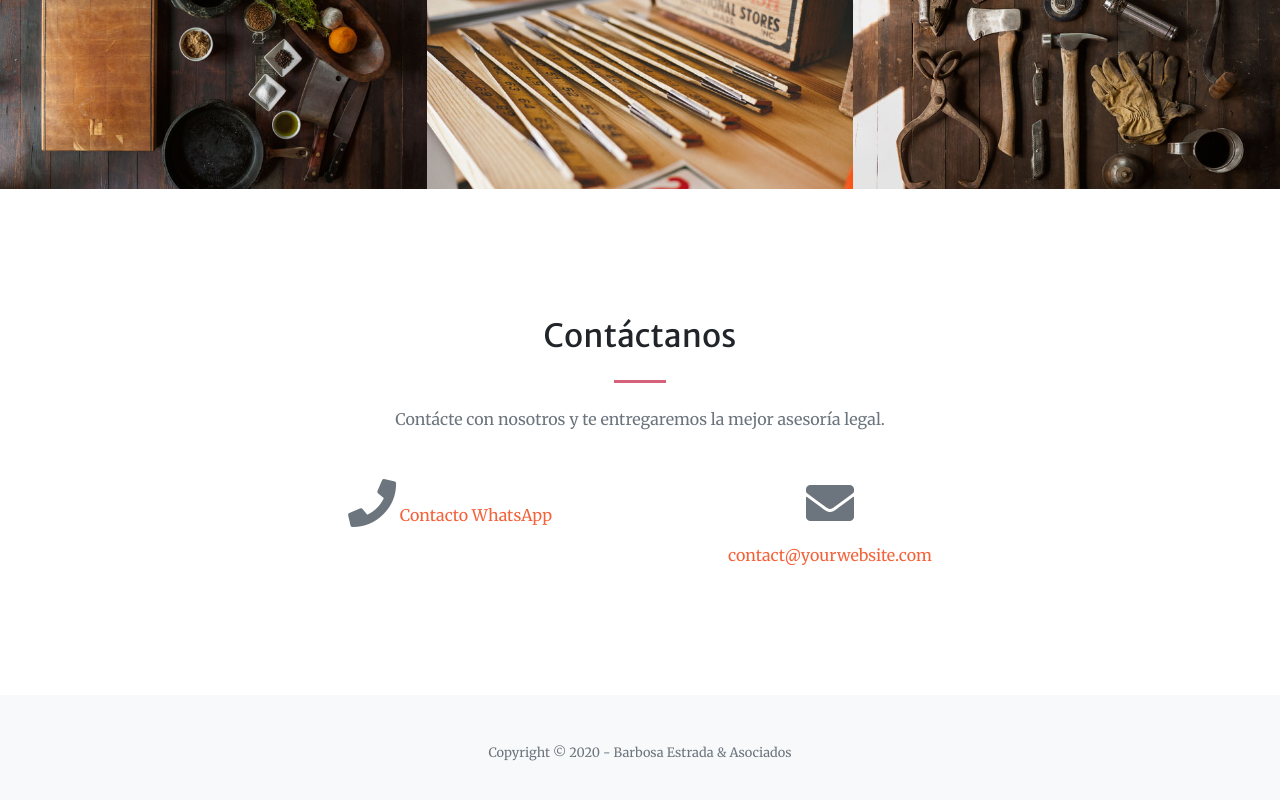
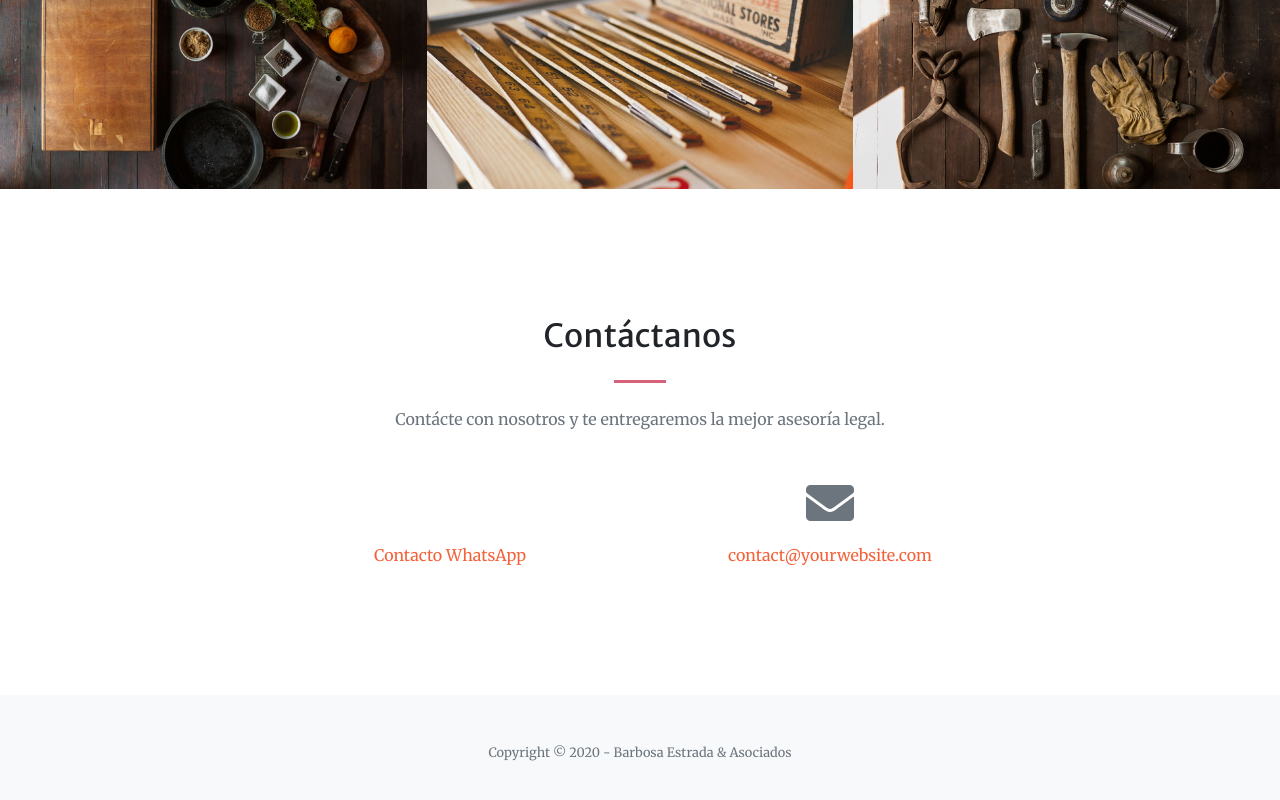
Before and after one commit to JlarrondoT/beDemo, a plain HTML site: page docs/index.html in a window 1280 px wide. Shown: the part 2090-2890 px from the top of the page. Drawn offline with Linux system fonts and the light colour scheme.

Commit message:
Update index.html

```diff
--- a/docs/index.html
+++ b/docs/index.html
@@ -228,8 +228,8 @@
       </div>
       <div class="row">
         <div class="col-lg-4 ml-auto text-center mb-5 mb-lg-0">
-          <i class="fas fa-phone fa-3x mb-3 text-muted"></i>
-          <a href="https://api.whatsapp.com/send?text=Hola!&phone=+56997726500">Contacto WhatsApp</a>
+          <i class="fas fa-whatsapp fa-3x mb-3 text-muted"></i>
+          <div><a href="https://api.whatsapp.com/send?text=Hola!&phone=+56997726500">Contacto WhatsApp</a></div>
         </div>
         <div class="col-lg-4 mr-auto text-center">
           <i class="fas fa-envelope fa-3x mb-3 text-muted"></i>
```
